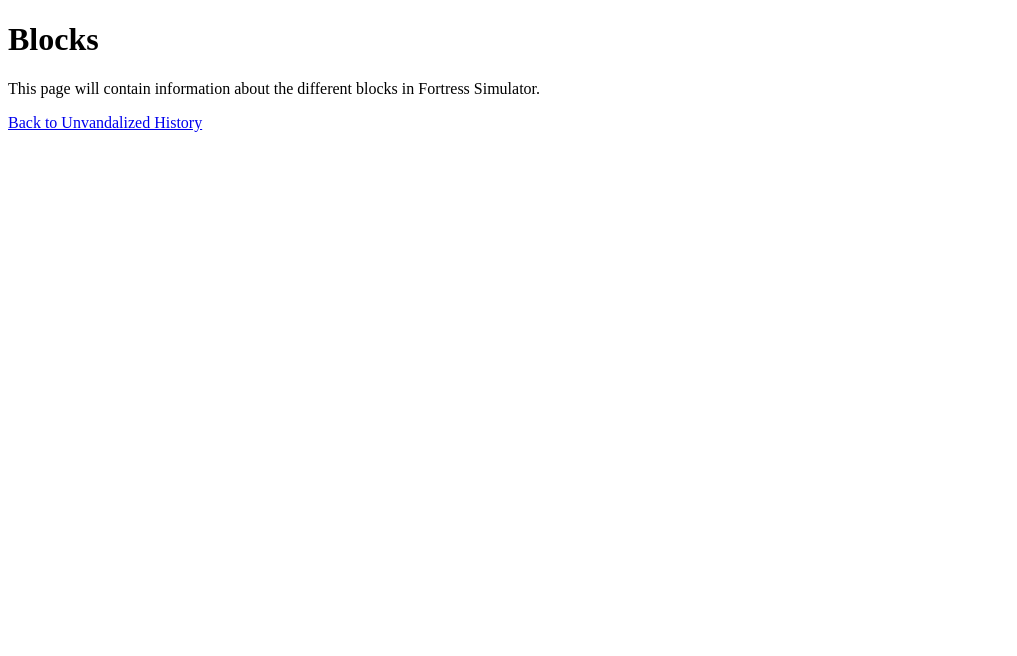
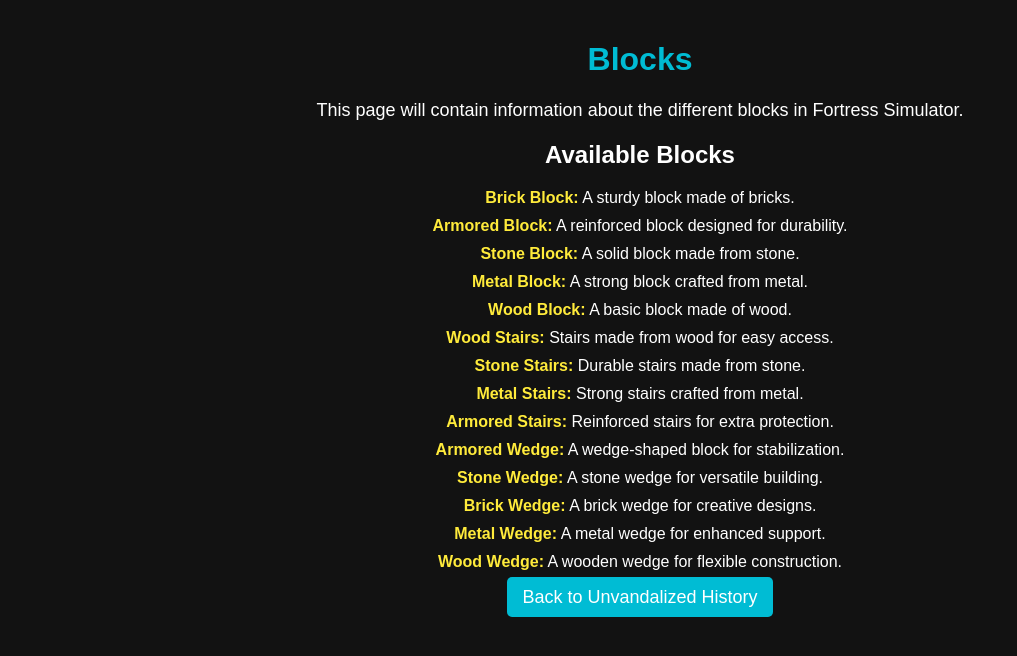
Before and after one commit to Zepharok/Fortress-simulator-fandom, a plain HTML site: page blocks.html in a window 1280 px wide. Shown: the whole page, without its empty margins (0-1017 px from the left). Drawn offline with Linux system fonts and the light colour scheme.

Commit message:
Update blocks.html

```diff
--- a/blocks.html
+++ b/blocks.html
@@ -4,11 +4,68 @@
     <meta charset="UTF-8">
     <meta name="viewport" content="width=device-width, initial-scale=1.0">
     <title>Blocks - Fortress Simulator Wiki</title>
+    <style>
+        body {
+            font-family: Arial, sans-serif;
+            margin: 0;
+            padding: 20px;
+            background-color: #121212;
+            color: #ffffff;
+            text-align: center;
+        }
+        h1 {
+            color: #00bcd4;
+        }
+        p {
+            font-size: 18px;
+            margin: 15px 0;
+        }
+        strong {
+            color: #ffeb3b;
+        }
+        ul {
+            list-style-type: none;
+            padding: 0;
+        }
+        li {
+            margin: 10px 0;
+            font-size: 16px;
+        }
+        a {
+            text-decoration: none;
+            color: #ffffff;
+            background: #00bcd4;
+            padding: 10px 15px;
+            border-radius: 5px;
+            transition: background 0.3s;
+        }
+        a:hover {
+            background: #0097a7;
+        }
+    </style>
 </head>
 <body>
     <h1>Blocks</h1>
     <p>This page will contain information about the different blocks in Fortress Simulator.</p>
 
+    <h2>Available Blocks</h2>
+    <ul>
+        <li><strong>Brick Block:</strong> A sturdy block made of bricks.</li>
+        <li><strong>Armored Block:</strong> A reinforced block designed for durability.</li>
+        <li><strong>Stone Block:</strong> A solid block made from stone.</li>
+        <li><strong>Metal Block:</strong> A strong block crafted from metal.</li>
+        <li><strong>Wood Block:</strong> A basic block made of wood.</li>
+        <li><strong>Wood Stairs:</strong> Stairs made from wood for easy access.</li>
+        <li><strong>Stone Stairs:</strong> Durable stairs made from stone.</li>
+        <li><strong>Metal Stairs:</strong> Strong stairs crafted from metal.</li>
+        <li><strong>Armored Stairs:</strong> Reinforced stairs for extra protection.</li>
+        <li><strong>Armored Wedge:</strong> A wedge-shaped block for stabilization.</li>
+        <li><strong>Stone Wedge:</strong> A stone wedge for versatile building.</li>
+        <li><strong>Brick Wedge:</strong> A brick wedge for creative designs.</li>
+        <li><strong>Metal Wedge:</strong> A metal wedge for enhanced support.</li>
+        <li><strong>Wood Wedge:</strong> A wooden wedge for flexible construction.</li>
+    </ul>
+
     <p><a href="history.html">Back to Unvandalized History</a></p>
 </body>
 </html>
```
